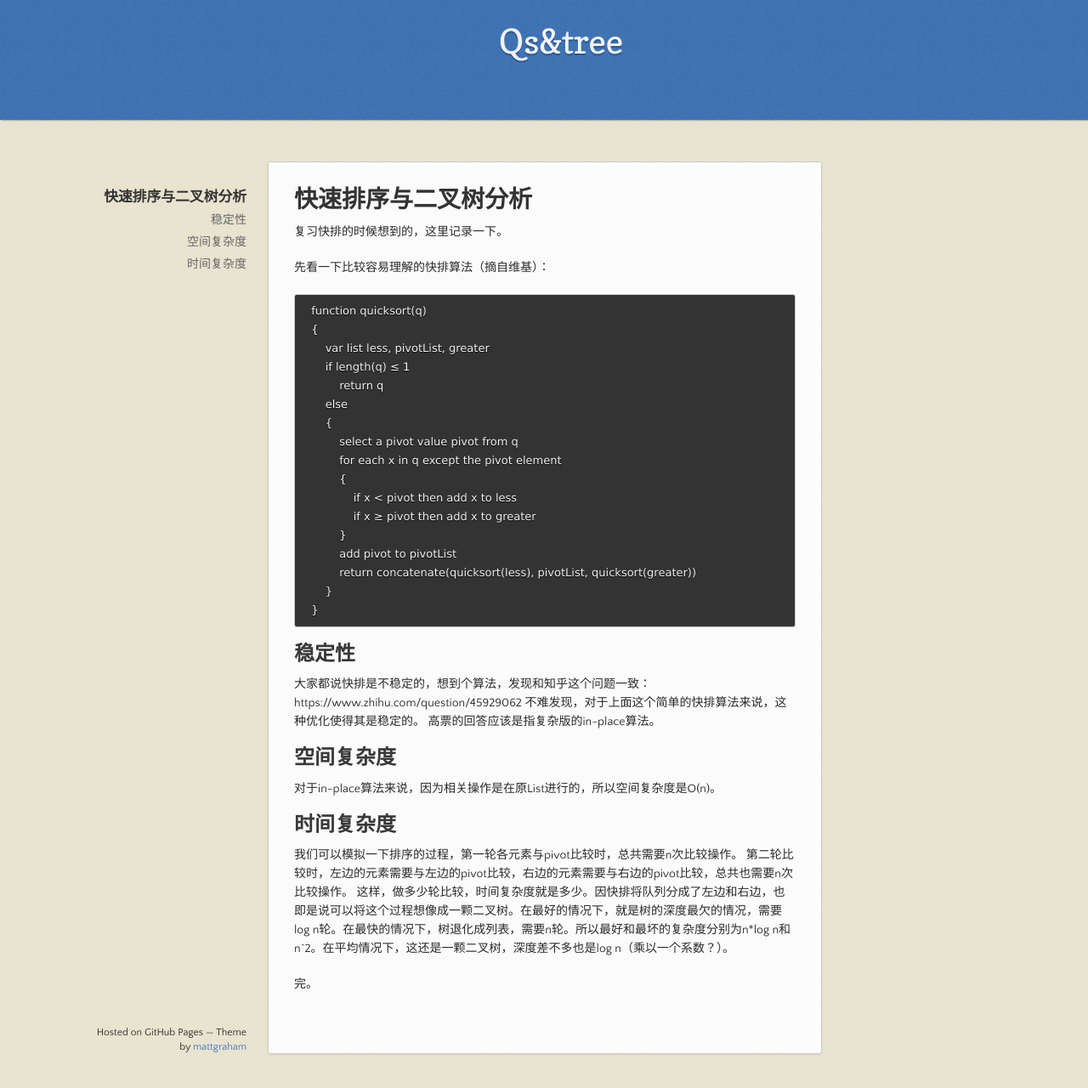
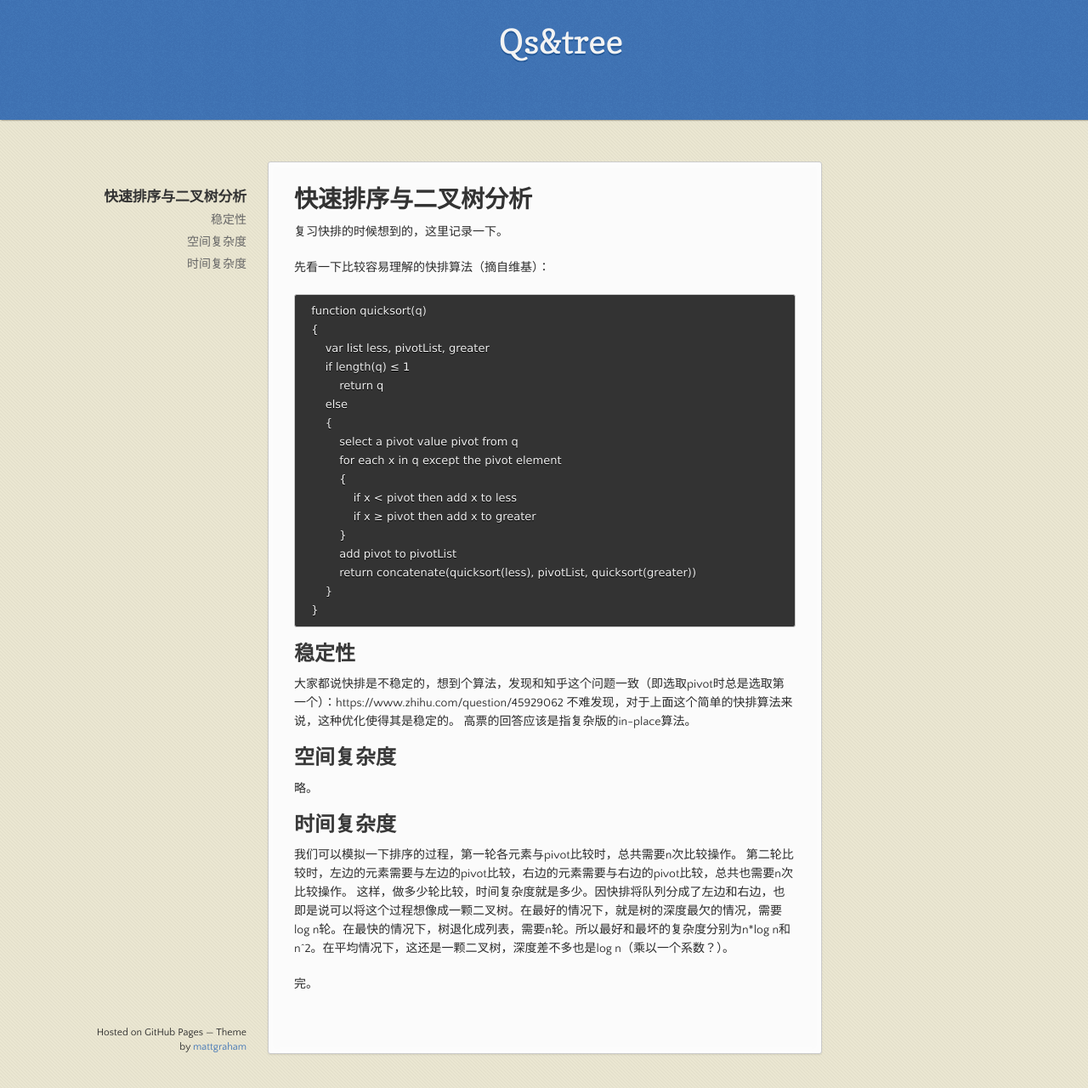
Before and after one commit to lvv9/lvv9.github.io, a Jekyll site: the page built from _posts/2020-09-08-qs&tree.md, in a window 1280 px wide and 1280 px high. Shown: the whole window at 85% size. Built offline with Jekyll 4.4.1, drawn with Linux system fonts in a browser that asks for light colours; our own code applies the rules of GitHub Pages for plain Markdown files; the repository's description, which GitHub fills in, is left out.

Commit message:
Update 2020-09-08-qs&tree.md

```diff
--- a/_posts/2020-09-08-qs&tree.md
+++ b/_posts/2020-09-08-qs&tree.md
@@ -26,13 +26,13 @@
 
 ## 稳定性
 
-大家都说快排是不稳定的，想到个算法，发现和知乎这个问题一致：https://www.zhihu.com/question/45929062
+大家都说快排是不稳定的，想到个算法，发现和知乎这个问题一致（即选取pivot时总是选取第一个）：https://www.zhihu.com/question/45929062
 不难发现，对于上面这个简单的快排算法来说，这种优化使得其是稳定的。
 高票的回答应该是指复杂版的in-place算法。
 
 ## 空间复杂度
 
-对于in-place算法来说，因为相关操作是在原List进行的，所以空间复杂度是O(n)。
+略。
 
 ## 时间复杂度
 
```
